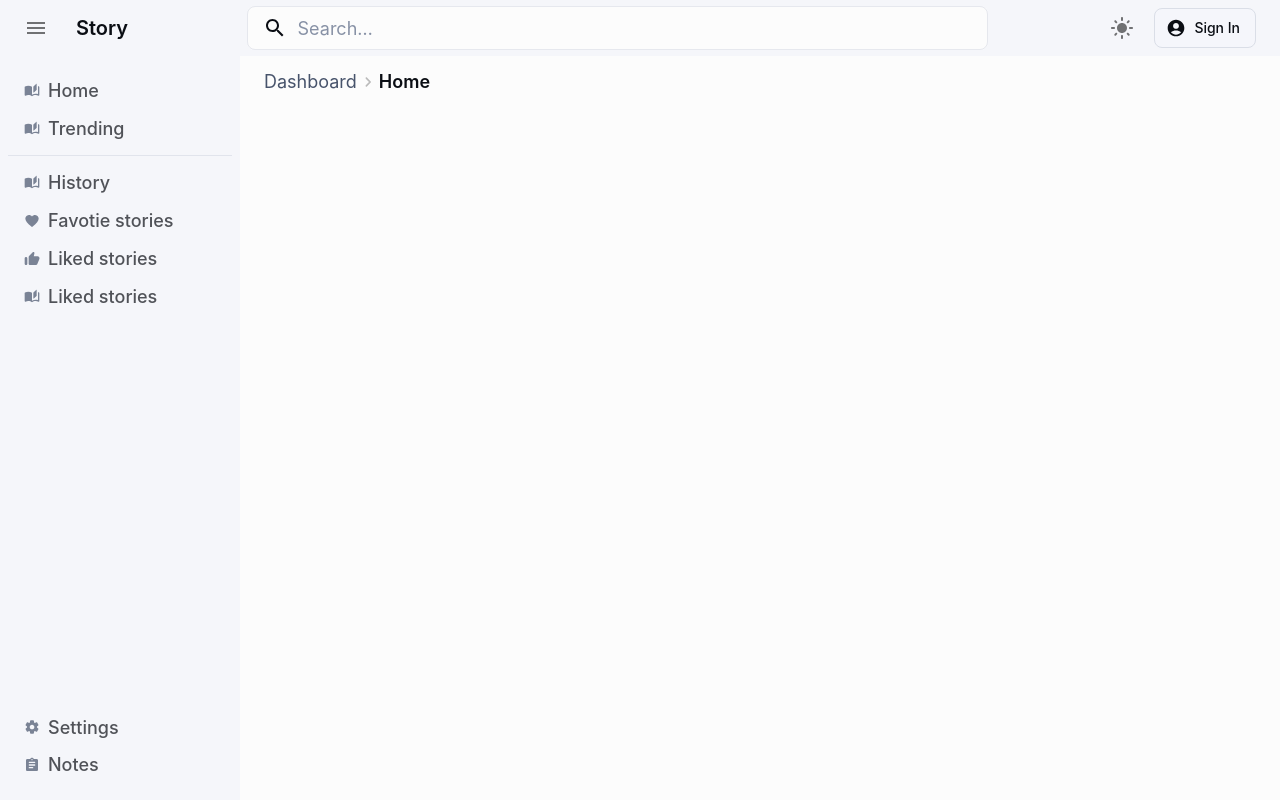
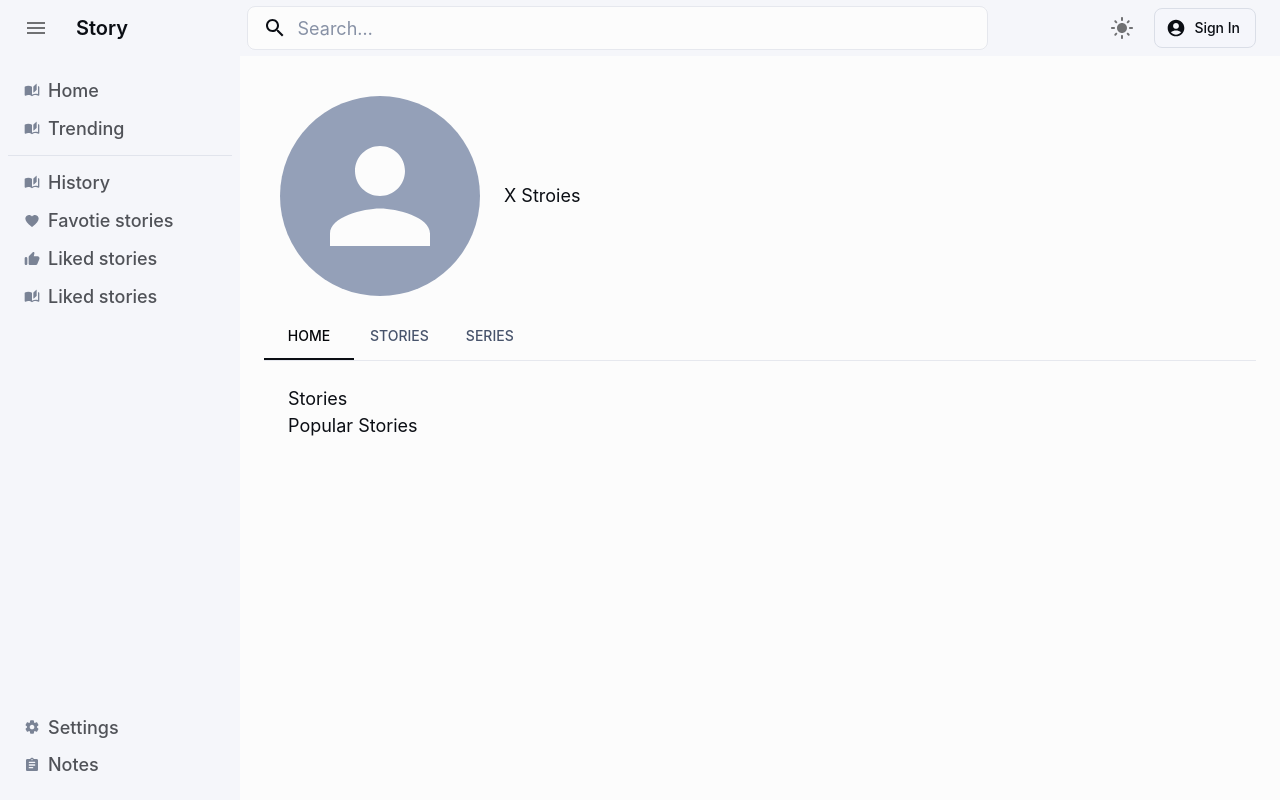
Before and after one commit to tmikov99/story-ui, a React (Vite) app: page /user/1 in a window 1280 px wide. Built offline with nearby package versions, Linux system fonts and the light colour scheme; no server answers.

Commit message:
Add initial profile screen (#49)

```diff
--- a/src/App.tsx
+++ b/src/App.tsx
@@ -24,6 +24,7 @@ import PageLinks from './components/PageLinks';
 import StoryEdit from './components/StoryEdit';
 import AccountSettings from './components/AccountSettings';
 import { fetchFavorite, fetchLiked, fetchStories } from './api/story';
+import ProfilePage from './components/ProfilePage';
 
 function App() {
   const isAuthenticated = useSelector((state: RootState) => state.auth.isAuthenticated);
@@ -40,8 +41,7 @@ function App() {
             overflow: 'auto',
             marginTop: 7, //TODO: Make responsive ASAP
           })}>
-        <Stack spacing={2} sx={{ alignItems: 'center', mx: 3, pb: 5, }}>
-          <Header />
+        <Stack spacing={2} sx={{ alignItems: 'center', m: 3, pb: 5, }}>
           <Routes>
             <Route path="/" element={<MainGrid title="Browse" fetchMethod={fetchStories} showActions={true} />}/>
             <Route path="/story/:storyId/page/:pageNumber" element={<Page />}/>
@@ -61,6 +61,7 @@ function App() {
             {isAuthenticated && <Route path="/pageLinks/:storyId" element={<PageLinks />}/>}
             {isAuthenticated && <Route path="/create/:storyId/page/:pageNumber/links" element={<PageCreateLinks />}/>}
             {isAuthenticated && <Route path="/account" element={<AccountSettings />} />}
+            <Route path="/user/:username" element={<ProfilePage />} />
           </Routes>
         </Stack>
       </Box>
--- a/src/api/user.ts
+++ b/src/api/user.ts
@@ -4,3 +4,8 @@ export const getCurrentUser = async () => {
   const response = await axios.get('/user');
   return response.data;
 }
+
+export const getUserByUsername = async (username: string) => {
+  const response = await axios.get(`/user/${username}`);
+  return response.data;
+}
--- a/src/components/AppHeader.tsx
+++ b/src/components/AppHeader.tsx
@@ -116,6 +116,11 @@ export default function AppHeader() {
     handleMenuClose();
   }
 
+  const handleProfileClick = () => {
+    navigate(`/user/${user?.username}`);
+    handleMenuClose();
+  }
+
   const handleMyAccountClick = () => {
     navigate('/account');
     handleMenuClose();
@@ -173,7 +178,7 @@ export default function AppHeader() {
         </Box>
       </Stack>
       <Divider />
-      <MenuItem onClick={handleMenuClose}>Profile</MenuItem>
+      <MenuItem onClick={handleProfileClick}>Profile</MenuItem>
       <MenuItem onClick={handleMyAccountClick}>My account</MenuItem>
       <Divider />
       <MenuItem
--- /dev/null
+++ b/src/components/ProfilePage.tsx
@@ -0,0 +1,94 @@
+import { Avatar, Box, Stack, Tab, Tabs, Typography } from "@mui/material";
+import { useEffect, useState } from "react";
+import { getUserByUsername } from "../api/user";
+import { useParams } from "react-router-dom";
+import { UserData } from "../types/story";
+
+interface TabPanelProps {
+  children?: React.ReactNode;
+  index: number;
+  value: number;
+}
+
+function CustomTabPanel(props: TabPanelProps) {
+  const { children, value, index, ...other } = props;
+
+  return (
+    <div
+      role="tabpanel"
+      hidden={value !== index}
+      id={`profile-tabpanel-${index}`}
+      aria-labelledby={`profile-tab-${index}`}
+      {...other}
+    >
+      {value === index && <Box sx={{ p: 3 }}>{children}</Box>}
+    </div>
+  );
+}
+
+function a11yProps(index: number) {
+  return {
+    id: `profile-tab-${index}`,
+    'aria-controls': `profile-tabpanel-${index}`,
+  };
+}
+
+export default function ProfilePage() {
+  const [value, setValue] = useState(0);
+  const [user, setUser] = useState<UserData | null>(null);
+  const { username } = useParams();
+
+  const updateUser = async (username: string | undefined) => {
+    if (!username) {
+      return;
+    }
+    const userResponse = await getUserByUsername(username);
+    setUser(userResponse);
+  }
+
+  const handleChange = (event: React.SyntheticEvent, newValue: number) => {
+    setValue(newValue);
+  };
+
+  useEffect(() => {
+    updateUser(username);
+  }, [username])
+
+  return (
+    <Box sx={{ width: '100%' }}>
+      <Stack
+        direction="row"
+        gap={3}
+        sx={{
+          alignItems: "center",
+          m: 2,
+        }}
+      >
+        <Avatar sx={{height: 200, width: 200, fontSize: 100}} src={user?.imageUrl}>{user?.username[0]}</Avatar>
+        <Box>
+          <Typography variant="h2">{user?.username}</Typography>
+          <Typography variant="body2">X Stroies</Typography>
+        </Box>
+      </Stack>
+      <Box sx={{ borderBottom: 1, borderColor: 'divider' }}>
+        <Tabs value={value} onChange={handleChange}
+          aria-label="profile tabs"
+        >
+          <Tab label="Home" {...a11yProps(0)} />
+          <Tab label="Stories" {...a11yProps(1)} />
+          <Tab label="Series" {...a11yProps(2)} />
+        </Tabs>
+      </Box>
+      <CustomTabPanel value={value} index={0}>
+        <Typography>Stories</Typography>
+        <Typography>Popular Stories</Typography>
+      </CustomTabPanel>
+      <CustomTabPanel value={value} index={1}>
+        Stories by creation date
+      </CustomTabPanel>
+      <CustomTabPanel value={value} index={2}>
+        Series playlists
+      </CustomTabPanel>
+    </Box>
+  );
+}
--- a/src/components/StoryCard.tsx
+++ b/src/components/StoryCard.tsx
@@ -18,6 +18,7 @@ import { StoryData } from '../types/story';
 import { formatDateString } from '../utils/formatDate';
 import { toggleFavorite, toggleLike } from '../api/story';
 import { useEffect, useState } from 'react';
+import { useNavigate } from 'react-router-dom';
 
 const SyledCard = styled(Card)(({ theme }) => ({
     display: 'flex',
@@ -67,6 +68,7 @@ interface StoryCardProps {
 
 export default function StoryCard({ storyData, onClick, showActions = true }: StoryCardProps) {
   const [story, setStory] = useState(storyData);
+  const navigate = useNavigate();
 
   useEffect(() => {
     setStory(storyData);
@@ -80,6 +82,7 @@ export default function StoryCard({ storyData, onClick, showActions = true }: St
 
   const handleAvatarClick = (event: React.MouseEvent<HTMLDivElement>) => {
     event.stopPropagation();
+    navigate(`/user/${story.user.username}`);
   };
 
   const handleFavoriteClick = async (event: React.MouseEvent<HTMLButtonElement>) => {
--- a/src/theme/customizations/navigation.tsx
+++ b/src/theme/customizations/navigation.tsx
@@ -185,15 +185,7 @@ export const navigationCustomizations: Components<Theme> = {
   MuiTab: {
     styleOverrides: {
       root: ({ theme }) => ({
-        padding: '6px 8px',
-        marginBottom: '8px',
-        textTransform: 'none',
-        minWidth: 'fit-content',
-        minHeight: 'fit-content',
         color: theme.palette.text.secondary,
-        borderRadius: theme.shape.borderRadius,
-        border: '1px solid',
-        borderColor: 'transparent',
         ':hover': {
           color: theme.palette.text.primary,
           backgroundColor: gray[100],
```
